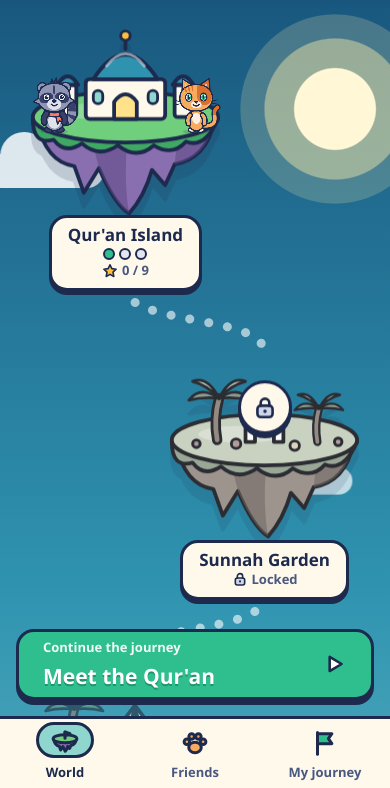
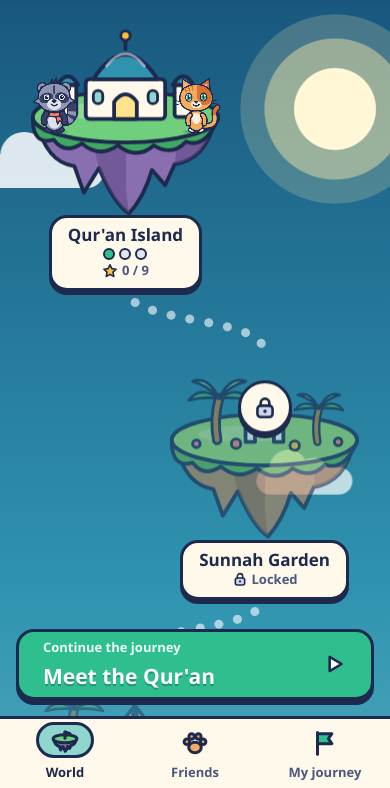
Before and after one commit to mostafa02235-sys/SAKINA, a plain HTML site: page index.html in a window 390 px wide. Shown: the part 56-844 px from the top of the page. Drawn offline with Linux system fonts and the light colour scheme; a web font is replaced by a local one.

Commit message:
Lighter drawing on the world map; steadier emulator test
- Islands no longer use drop-shadow and grayscale filters, and islands
  scrolled out of view pause their animation
- Emulator test: more CPU and memory, a slow response on the
  software-rendered emulator is reported with details as a warning,
  real crashes still fail the test

Co-Authored-By: Claude Fable 5.2 <noreply@anthropic.com>
Claude-Session: https://claude.ai/code/session_01SDFNZwhuow8PFTPZbQZ7ZX

```diff
--- a/src/screens/world.js
+++ b/src/screens/world.js
@@ -174,6 +174,12 @@ export function mount(root) {
     });
   }, { passive: true });
 
+  // Only islands that are on screen keep animating; this saves battery and keeps scrolling smooth.
+  const watcher = new IntersectionObserver((entries) => {
+    entries.forEach((entry) => entry.target.classList.toggle('is-away', !entry.isIntersecting));
+  }, { root, rootMargin: '80px' });
+  root.querySelectorAll('.isle').forEach((el) => watcher.observe(el));
+
   // Keep the party in place if the screen is resized or rotated.
   const onResize = () => placeParty(standingOn, false);
   window.addEventListener('resize', onResize);
@@ -188,6 +194,7 @@ export function mount(root) {
 
   return () => {
     alive = false;
+    watcher.disconnect();
     window.removeEventListener('resize', onResize);
   };
 }
--- a/src/styles/island.css
+++ b/src/styles/island.css
@@ -9,7 +9,7 @@
   color: #fff;
 }
 .island__sky .topbar { justify-content: space-between; color: var(--ink); }
-.island__hero { width: min(64%, 260px); margin: -8px auto 0; animation: hover-float 5s ease-in-out infinite; }
+.island__hero { width: min(64%, 260px); margin: -8px auto 0; animation: hover-float 5s ease-in-out infinite; will-change: translate; }
 .island__name {
   font-size: var(--text-2xl);
   text-shadow: 0 3px 0 var(--ink);
--- a/src/styles/world.css
+++ b/src/styles/world.css
@@ -92,13 +92,16 @@
   animation: hover-float 5s ease-in-out infinite;
   animation-delay: calc(var(--i) * -1.3s);
   transition: transform var(--t-med) var(--ease-bounce);
+  will-change: translate;
 }
+/* Islands that are scrolled out of view stop animating (world.js marks them). */
+.isle.is-away .isle__float, .isle.is-away .pip { animation-play-state: paused; }
 .isle__button:active .isle__float { transform: scale(.96); }
 @keyframes hover-float {
   0%, 100% { translate: 0 0; }
   50% { translate: 0 -9px; }
 }
-.island-art { width: 100%; height: auto; overflow: visible; filter: drop-shadow(0 14px 0 rgba(29, 42, 77, .16)); }
+.island-art { width: 100%; height: auto; overflow: visible; }
 
 .isle__sign {
   position: relative;
@@ -156,8 +159,9 @@
 .pip--open { background: var(--go); animation: beckon 1.8s ease-in-out infinite; }
 
 /* States */
-.isle--locked .island-art { filter: grayscale(.85) brightness(1.08) drop-shadow(0 14px 0 rgba(29, 42, 77, .12)); }
-.isle--planned .island-art { filter: grayscale(.5) opacity(.6); }
+/* Far-off islands are faded rather than filtered: filters are costly to draw on phones. */
+.isle--locked .island-art { opacity: .62; }
+.isle--planned .island-art { opacity: .42; }
 .isle--planned .isle__sign { background: #eef1fa; border-style: dashed; box-shadow: none; }
 .isle--planned .isle__float, .isle--locked .isle__float { animation-duration: 8s; }
 .isle__badge {
```
Also changed, not shown: 2 other files.
